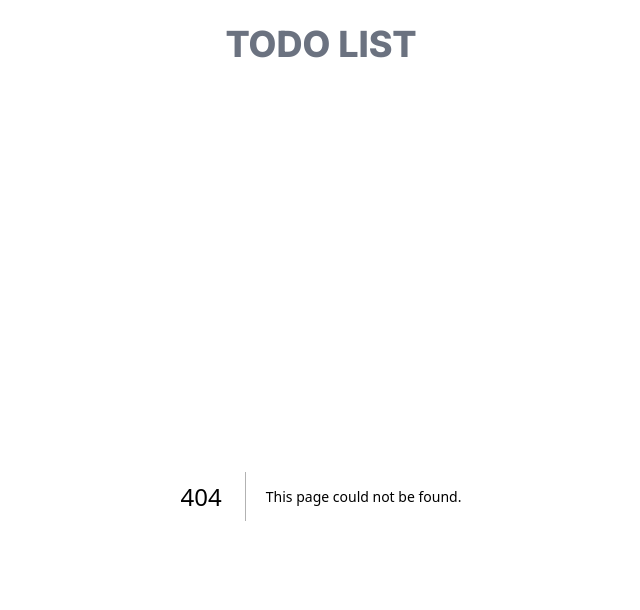
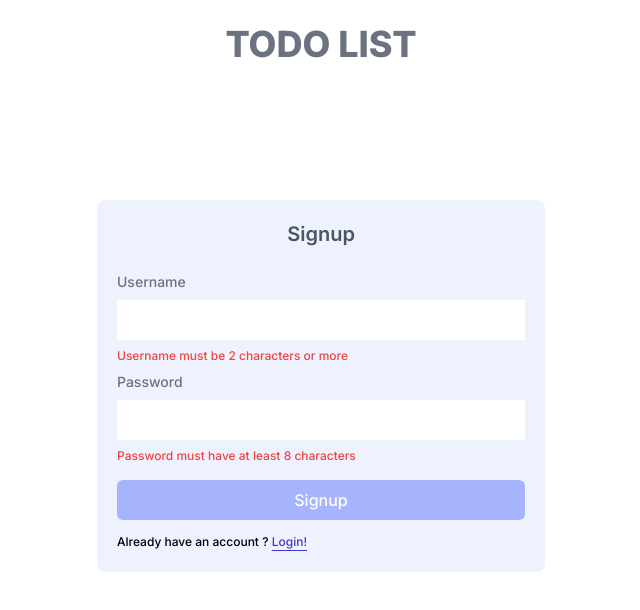
Before and after one commit to Jp2018317/todolist-app, a Next.js app: page /auth/signup in a window 1280 px wide. Before the commit this address had no page. Shown: the top 610 px of the page, without its empty margins (319-959 px from the left). Built offline with nearby package versions, Linux system fonts and the light colour scheme; no server answers.

Commit message:
feat: signup form

```diff
--- /dev/null
+++ b/app/auth/signup/components/SignupForm.tsx
@@ -0,0 +1,81 @@
+"use client";
+
+//actions
+import { getUser, signup } from "@/app/actions/users";
+import { useRouter } from "next/navigation";
+
+//react
+import { useState } from "react";
+
+export default function SignupForm() {
+  //Login Values
+  const [signupValues, setSignupValues] = useState<{
+    username: string;
+    password: string;
+  }>({ username: "", password: "" });
+
+  //Login handle error
+  const [error, setError] = useState(false);
+
+  const router = useRouter();
+
+  async function userSignup(){
+    const userExist = await getUser(signupValues.username);
+    if(userExist.length === 0){
+      await signup(signupValues.username, signupValues.password);
+      localStorage.setItem("user", signupValues.username);
+      router.push("/");
+      return;
+    };
+    setError(true);
+  }
+
+  return (
+    <form>
+      <div className="flex flex-col gap-2">
+        <span className="text-sm text-gray-500 font-medium">Username</span>
+        <input
+          onChange={(e) =>
+            setSignupValues({ ...signupValues, username: e.target.value })
+          }
+          type="text"
+          className="h-10 p-2"
+        />
+        {signupValues.username.length < 2 && (
+          <span className="text-xs text-red-500 font-medium">
+            Username must be 2 characters or more
+          </span>
+        )}
+        <span className="text-sm text-gray-500 font-medium">Password</span>
+        <input
+          onChange={(e) =>
+            setSignupValues({ ...signupValues, password: e.target.value })
+          }
+          type="password"
+          className="h-10 p-2"
+        />
+        {signupValues.password.length < 8 && (
+          <span className="text-xs text-red-500 font-medium">
+            Password must have at least 8 characters
+          </span>
+        )}
+      </div>
+      <div className="w-full flex flex-col gap-2 mt-4 mb-2">
+        <button
+          onClick={(e) => {e.preventDefault(); userSignup()}}
+          disabled={
+            signupValues.username.length < 2 || signupValues.password.length < 8
+          }
+          className="w-full bg-indigo-500 hover:bg-indigo-600 active:bg-indigo-400 disabled:bg-indigo-300 transition-colors duration-100 text-white px-5 py-2 rounded-md font-medium"
+        >
+          Signup
+        </button>
+        {error && (
+          <span className="text-xs text-red-500 font-medium text-center">
+            Username already taken
+          </span>
+        )}
+      </div>
+    </form>
+  );
+}
--- /dev/null
+++ b/app/auth/signup/page.tsx
@@ -0,0 +1,16 @@
+//next
+import Link from "next/link";
+
+import SignupForm from "./components/SignupForm";
+
+export default async function Page() {
+    return (
+        <div className="fixed top-1/4 left-1/2 -translate-x-1/2 z-50 w-full max-w-md bg-indigo-50 rounded-lg p-5 space-y-6">
+          <h2 className="text-xl font-semibold text-gray-600 text-center">Signup</h2>
+          <SignupForm />
+          <span className="w-full text-xs font-medium mt-4">
+            Already have an account ? <Link href="login" className="text-indigo-700 hover:text-indigo-400 underline underline-offset-4">Login!</Link>
+          </span>
+        </div>
+    );
+  }
```
